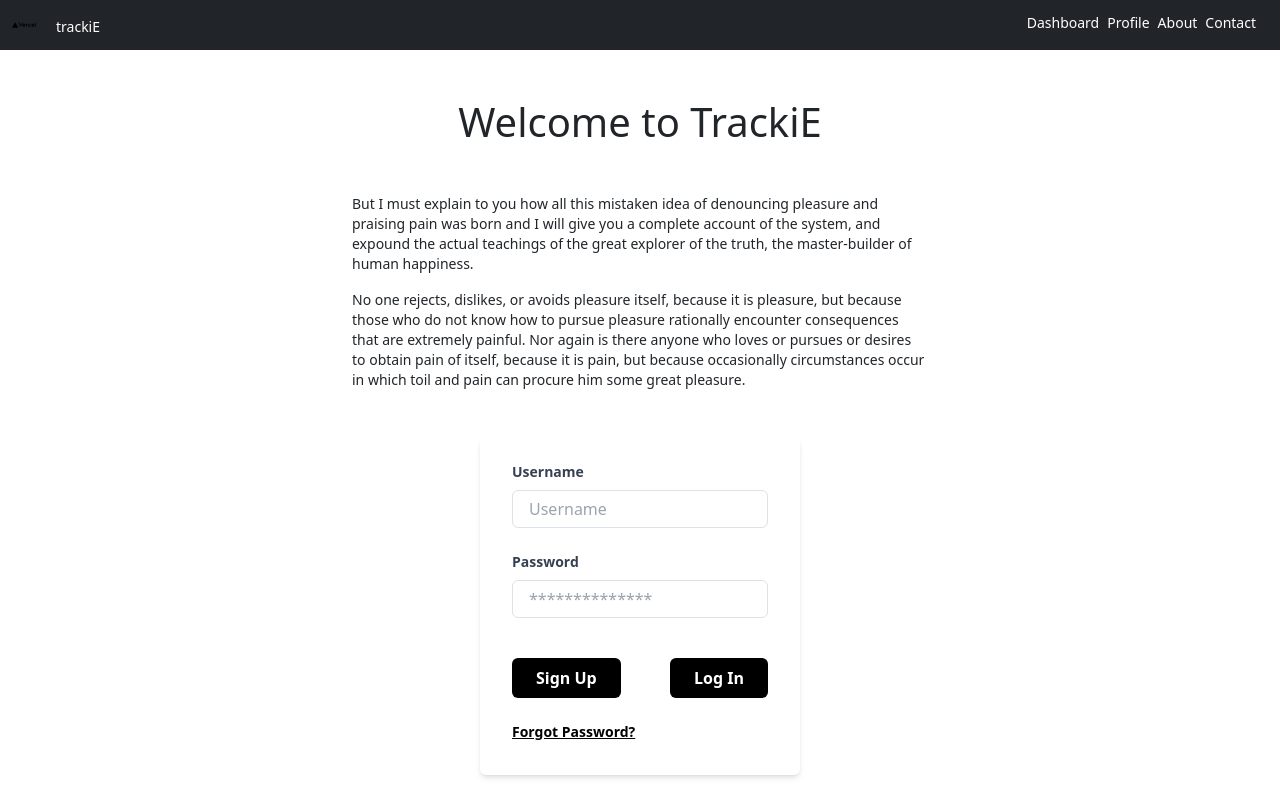
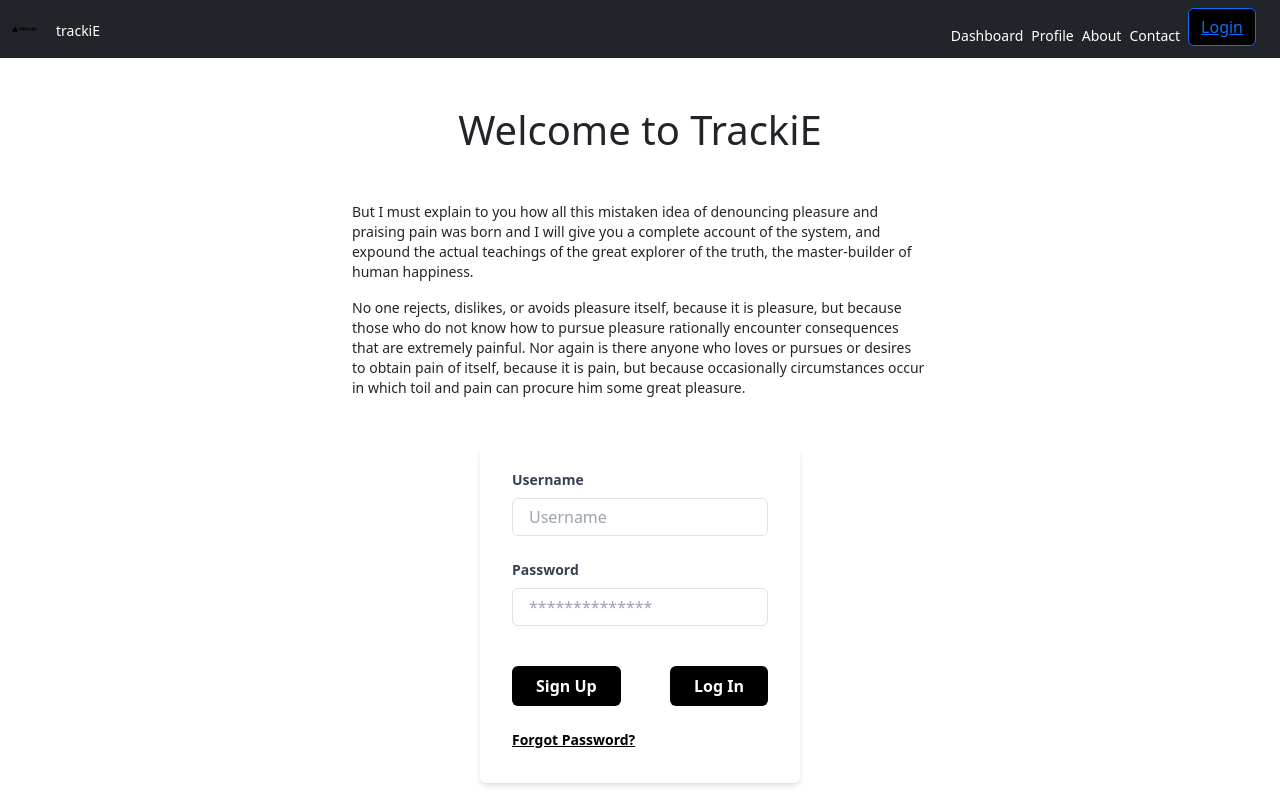
Before and after one commit to arcticH4re/tracky_frontend_nextjs, a Next.js app in the folder tracky/: page / in a window 1280 px wide. Shown: the top 800 px of the page. Built offline with nearby package versions, Linux system fonts and the light colour scheme.

Commit message:
most auth working

```diff
--- a/tracky/components/ui/layout/MainNavigation.tsx
+++ b/tracky/components/ui/layout/MainNavigation.tsx
@@ -1,10 +1,10 @@
 // next imports
 import Link from "next/link";
 import Image from "next/image";
+import { useRouter } from "next/router";
 
 // react imports
-import { Container, Navbar, Nav } from "react-bootstrap";
-import classes from "../../../styles/MainNavigation.module.css";
+import { Container, Navbar, Nav, Button } from "react-bootstrap";
 
 // urls
 import {
@@ -13,9 +13,24 @@ import {
   DASHBOARD_PAGE,
   CONTACT_PAGE,
   PROFILE_PAGE,
+  LOGIN_PAGE,
 } from "../../../urls/in_app_urls";
 
+// store
+import { useAppDispatch, useAppSelector } from "../../../hooks/store-hooks";
+import { selectIsAuthenticated, logoutUser } from "../../../store/auth";
+
 const MainNavigation = () => {
+  const dispatch = useAppDispatch();
+  const isAuthenticated = useAppSelector(selectIsAuthenticated);
+
+  const router = useRouter();
+
+  const Logout = () => {
+    dispatch(logoutUser());
+    router.push(HOME_PAGE);
+  };
+
   return (
     <div className="max-w-full">
       <Navbar bg="dark" variant="dark" expand="sm">
@@ -59,6 +74,15 @@ const MainNavigation = () => {
                 <a className="text-white no-underline">Contact</a>
               </Link>
             </Nav.Item>
+            {!isAuthenticated && (
+              <Nav.Item className="flex items-end text-sm">
+                <Button
+                  className="ml-2 mb-1 text-sm text-white bg-black border-black outline-0"
+                >
+                  <Link href={LOGIN_PAGE}>Login</Link>
+                </Button>
+              </Nav.Item>
+            )}
           </Nav>
         </Navbar.Collapse>
       </Navbar>
```
